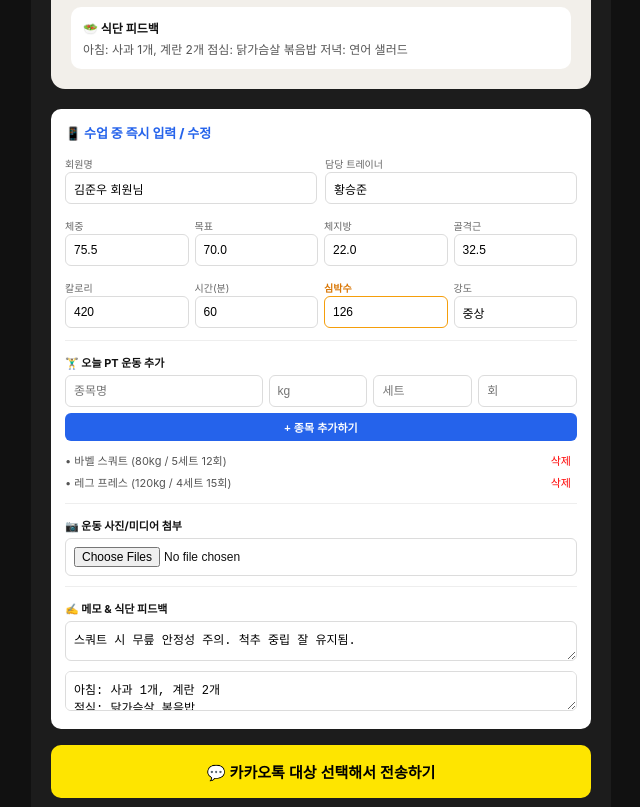
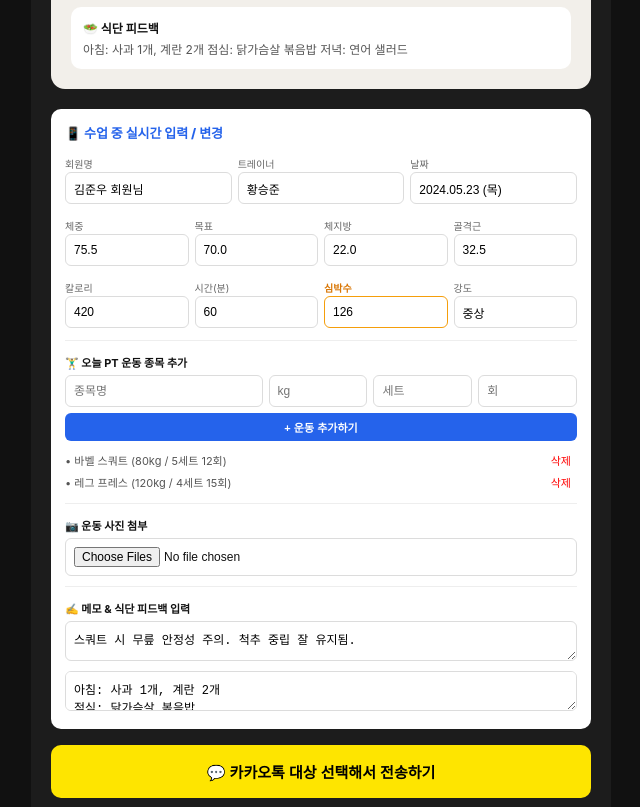
Before and after one commit to a33359003-spec/KIMJUNWOO, a React (Create React App) app: page / in a window 1280 px wide. Shown: the part 520-1327 px from the top of the page, without its empty margins (319-959 px from the left). Built offline with nearby package versions, Linux system fonts and the light colour scheme.

Commit message:
Restore all sections: exercises, diet, photo upload, memo, heart rate, kakao share

```diff
--- a/src/App.js
+++ b/src/App.js
@@ -18,10 +18,9 @@ function App() {
   const [avgHeartRate, setAvgHeartRate] = useState('126');
   const [intensity, setIntensity] = useState('중상');
 
-  // 3. 메모 및 식단
+  // 3. 메모 및 식단 피드백
   const [trainerMemo, setTrainerMemo] = useState('스쿼트 시 무릎 안정성 주의. 척추 중립 잘 유지됨.');
   const [dietMemo, setDietMemo] = useState('아침: 사과 1개, 계란 2개\n점심: 닭가슴살 볶음밥\n저녁: 연어 샐러드');
-  const [monthlyCheck, setMonthlyCheck] = useState('출석 및 식단 준수 상태 매우 양호함!');
 
   // 4. 운동 종목 목록
   const [exercises, setExercises] = useState([
@@ -59,12 +58,12 @@ function App() {
     });
   };
 
-  // 💬 카카오톡 공유 (수치, 종목, 메모 포함 전송)
+  // 💬 카카오톡 공유 (대화상대 선택)
   const handleShareToKakao = async () => {
     const exText = exercises.map(ex => `• ${ex.name}: ${ex.weight}kg / ${ex.sets}세트 ${ex.reps}회`).join('\n');
     const shareData = {
       title: `${memberName} PT 리포트`,
-      text: `[PREMIUM PT 리포트]\n👤 회원명: ${memberName}\n📅 날짜: ${date}\n\n📊 [운동 요약]\n🔥 ${calories}kcal | 🕒 ${duration}분 | ❤️ 심박수: ${avgHeartRate}bpm | 강도: ${intensity}\n\n🏋️‍♂️ [수행 운동]\n${exText}\n\n✍️ [트레이너 메모]\n${trainerMemo}\n\n오늘도 수고하셨습니다! 👍`
+      text: `[PREMIUM PT 리포트]\n👤 회원명: ${memberName}\n📅 날짜: ${date}\n\n📊 [운동 요약]\n🔥 ${calories}kcal | 🕒 ${duration}분 | ❤️ 심박수: ${avgHeartRate}bpm | 강도: ${intensity}\n\n🏋️‍♂️ [수행 운동]\n${exText}\n\n✍️ [트레이너 메모]\n${trainerMemo}\n\n🥗 [식단 피드백]\n${dietMemo}\n\n오늘도 수고하셨습니다! 👍`
     };
 
     if (navigator.share) {
@@ -79,14 +78,14 @@ function App() {
     }
   };
 
-  // 📂 PNG 이미지 생성 및 저장
+  // 📂 PNG 이미지 생성 및 다운로드
   const handleGenerateAndDownloadPng = () => {
     const canvas = canvasRef.current;
     if (!canvas) return;
 
     const ctx = canvas.getContext('2d');
     canvas.width = 540;
-    canvas.height = 850;
+    canvas.height = 900;
 
     ctx.fillStyle = '#f2efea';
     ctx.fillRect(0, 0, canvas.width, canvas.height);
@@ -101,26 +100,26 @@ function App() {
 
     // 신체 수치 카드
     ctx.fillStyle = '#ffffff';
-    ctx.beginPath(); ctx.roundRect(28, 90, 484, 70, 10); ctx.fill();
-    ctx.fillStyle = '#111111'; ctx.font = 'bold 13px -apple-system, sans-serif';
-    ctx.fillText(`체중: ${weight}kg (목표: ${targetWeight}kg) | 체지방: ${bodyFat}% | 골격근: ${muscle}kg`, 42, 130);
+    ctx.beginPath(); ctx.roundRect(28, 90, 484, 60, 10); ctx.fill();
+    ctx.fillStyle = '#111111'; ctx.font = 'bold 12px -apple-system, sans-serif';
+    ctx.fillText(`체중: ${weight}kg (목표: ${targetWeight}kg) | 체지방: ${bodyFat}% | 골격근: ${muscle}kg`, 42, 125);
 
     // 운동 요약 박스
     ctx.fillStyle = '#ffffff';
-    ctx.beginPath(); ctx.roundRect(28, 170, 484, 60, 10); ctx.fill();
-    ctx.fillStyle = '#111111'; ctx.font = 'bold 13px -apple-system, sans-serif';
-    ctx.fillText(`🔥 ${calories} kcal  |  🕒 ${duration} 분  |  ❤️ 심박수: ${avgHeartRate} bpm  |  📊 강도: ${intensity}`, 42, 205);
+    ctx.beginPath(); ctx.roundRect(28, 160, 484, 60, 10); ctx.fill();
+    ctx.fillStyle = '#111111'; ctx.font = 'bold 12px -apple-system, sans-serif';
+    ctx.fillText(`🔥 ${calories} kcal  |  🕒 ${duration} 분  |  ❤️ 심박수: ${avgHeartRate} bpm  |  📊 강도: ${intensity}`, 42, 195);
 
-    // 운동 기록
-    ctx.fillStyle = '#111111'; ctx.font = 'bold 15px -apple-system, sans-serif';
-    ctx.fillText('오늘 수행한 운동', 28, 260);
+    // 수행 운동
+    ctx.fillStyle = '#111111'; ctx.font = 'bold 14px -apple-system, sans-serif';
+    ctx.fillText('오늘 수행한 운동', 28, 245);
 
-    let startY = 280;
+    let startY = 260;
     exercises.forEach((ex) => {
-      ctx.fillStyle = '#ffffff'; ctx.beginPath(); ctx.roundRect(28, startY, 484, 40, 8); ctx.fill();
-      ctx.fillStyle = '#111111'; ctx.font = 'bold 13px -apple-system, sans-serif';
-      ctx.fillText(`• ${ex.name} - ${ex.weight}kg / ${ex.sets}세트 ${ex.reps}회`, 42, startY + 25);
-      startY += 50;
+      ctx.fillStyle = '#ffffff'; ctx.beginPath(); ctx.roundRect(28, startY, 484, 36, 8); ctx.fill();
+      ctx.fillStyle = '#111111'; ctx.font = '12px -apple-system, sans-serif';
+      ctx.fillText(`• ${ex.name} - ${ex.weight}kg / ${ex.sets}세트 ${ex.reps}회`, 42, startY + 22);
+      startY += 44;
     });
 
     // 다운로드
@@ -141,17 +140,17 @@ function App() {
 
         <canvas ref={canvasRef} style={{ display: 'none' }} />
 
-        {/* 상단 타이틀 */}
+        {/* 헤더 */}
         <div style={{ borderBottom: '1px solid #333333', paddingBottom: '12px', marginBottom: '20px' }}>
           <span style={{ fontSize: '11px', color: '#d4af37', fontWeight: '800' }}>PREMIUM PT REPORT</span>
           <h1 style={{ fontSize: '22px', fontWeight: '800', margin: '4px 0', color: '#ffffff' }}>VIP 퍼스널 트레이닝 리포트</h1>
         </div>
 
-        {/* 메인 리포트 카드 (크림색 테마) */}
+        {/* 상단 메인 리포트 카드 (크림색 테마) */}
         <div style={{ backgroundColor: '#f2efea', borderRadius: '14px', padding: '20px', color: '#111111' }}>
           <h2 style={{ fontSize: '16px', fontWeight: '800', marginBottom: '12px' }}>🏋️‍♂️ {memberName} PT 리포트</h2>
 
-          {/* 신체 기록표 */}
+          {/* 신체 기록 */}
           <div style={{ backgroundColor: '#ffffff', borderRadius: '10px', padding: '12px', marginBottom: '10px' }}>
             <div style={{ fontSize: '12px', fontWeight: 'bold', marginBottom: '4px' }}>📊 현재 신체 기록표</div>
             <div style={{ fontSize: '12px', color: '#444' }}>
@@ -159,7 +158,7 @@ function App() {
             </div>
           </div>
 
-          {/* 오늘의 운동 요약 (심박수 포함) */}
+          {/* 운동 요약 (심박수 포함) */}
           <div style={{ backgroundColor: '#ffffff', borderRadius: '10px', padding: '12px', marginBottom: '10px' }}>
             <div style={{ fontSize: '12px', fontWeight: 'bold', marginBottom: '4px' }}>🔥 오늘의 운동 요약</div>
             <div style={{ fontSize: '12px', color: '#444' }}>
@@ -177,7 +176,7 @@ function App() {
             ))}
           </div>
 
-          {/* 사진 목록 */}
+          {/* 첨부 사진 */}
           {images.length > 0 && (
             <div style={{ backgroundColor: '#ffffff', borderRadius: '10px', padding: '12px', marginBottom: '10px' }}>
               <div style={{ fontSize: '12px', fontWeight: 'bold', marginBottom: '6px' }}>📸 첨부된 운동 사진</div>
@@ -189,7 +188,7 @@ function App() {
             </div>
           )}
 
-          {/* 트레이너 메모 & 식단 */}
+          {/* 메모 & 식단 */}
           <div style={{ backgroundColor: '#ffffff', borderRadius: '10px', padding: '12px', marginBottom: '10px', fontSize: '12px' }}>
             <div style={{ fontWeight: 'bold', marginBottom: '4px' }}>✍️ 트레이너 메모</div>
             <div style={{ color: '#555', whitespace: 'pre-wrap' }}>{trainerMemo}</div>
@@ -201,23 +200,27 @@ function App() {
           </div>
         </div>
 
-        {/* 📱 수업 중 실시간 입력창 (모든 기능 탑재) */}
+        {/* 📱 수업 중 하단 실시간 입력창 (모든 기능 탑재) */}
         <div style={{ backgroundColor: '#ffffff', borderRadius: '10px', padding: '14px', marginTop: '20px', color: '#111' }}>
-          <h4 style={{ fontSize: '13px', fontWeight: '800', margin: '0 0 10px 0', color: '#2563eb' }}>📱 수업 중 즉시 입력 / 수정</h4>
+          <h4 style={{ fontSize: '13px', fontWeight: '800', margin: '0 0 10px 0', color: '#2563eb' }}>📱 수업 중 실시간 입력 / 변경</h4>
 
-          {/* 1. 기본 정보 수정 */}
-          <div style={{ display: 'grid', gridTemplateColumns: '1fr 1fr', gap: '8px', marginBottom: '10px' }}>
+          {/* 기본 정보 */}
+          <div style={{ display: 'grid', gridTemplateColumns: '1fr 1fr 1fr', gap: '6px', marginBottom: '10px' }}>
             <div>
               <label style={{ fontSize: '10px', color: '#666' }}>회원명</label>
               <input type="text" value={memberName} onChange={(e) => setMemberName(e.target.value)} style={inputStyle} />
             </div>
             <div>
-              <label style={{ fontSize: '10px', color: '#666' }}>담당 트레이너</label>
+              <label style={{ fontSize: '10px', color: '#666' }}>트레이너</label>
               <input type="text" value={trainerName} onChange={(e) => setTrainerName(e.target.value)} style={inputStyle} />
+            </div>
+            <div>
+              <label style={{ fontSize: '10px', color: '#666' }}>날짜</label>
+              <input type="text" value={date} onChange={(e) => setDate(e.target.value)} style={inputStyle} />
             </div>
           </div>
 
-          {/* 2. 신체 수치 & 운동 수치 (심박수 포함) */}
+          {/* 신체 & 운동 수치 */}
           <div style={{ display: 'grid', gridTemplateColumns: '1fr 1fr 1fr 1fr', gap: '6px', marginBottom: '10px' }}>
             <div><label style={{ fontSize: '10px', color: '#666' }}>체중</label><input type="text" value={weight} onChange={(e) => setWeight(e.target.value)} style={inputStyle} /></div>
             <div><label style={{ fontSize: '10px', color: '#666' }}>목표</label><input type="text" value={targetWeight} onChange={(e) => setTargetWeight(e.target.value)} style={inputStyle} /></div>
@@ -232,18 +235,17 @@ function App() {
             <div><label style={{ fontSize: '10px', color: '#666' }}>강도</label><input type="text" value={intensity} onChange={(e) => setIntensity(e.target.value)} style={inputStyle} /></div>
           </div>
 
-          {/* 3. 종목 추가하기 */}
+          {/* 종목 추가 */}
           <div style={{ borderTop: '1px solid #eee', paddingTop: '10px', marginBottom: '10px' }}>
-            <label style={{ fontSize: '11px', fontWeight: 'bold', color: '#111' }}>🏋️‍♂️ 오늘 PT 운동 추가</label>
+            <label style={{ fontSize: '11px', fontWeight: 'bold', color: '#111' }}>🏋️‍♂️ 오늘 PT 운동 종목 추가</label>
             <div style={{ display: 'grid', gridTemplateColumns: '2fr 1fr 1fr 1fr', gap: '6px', marginTop: '4px' }}>
               <input type="text" placeholder="종목명" value={newExName} onChange={(e) => setNewExName(e.target.value)} style={inputStyle} />
               <input type="text" placeholder="kg" value={newExWeight} onChange={(e) => setNewExWeight(e.target.value)} style={inputStyle} />
               <input type="text" placeholder="세트" value={newExSets} onChange={(e) => setNewExSets(e.target.value)} style={inputStyle} />
               <input type="text" placeholder="회" value={newExReps} onChange={(e) => setNewExReps(e.target.value)} style={inputStyle} />
             </div>
-            <button onClick={handleAddExercise} style={{ width: '100%', marginTop: '6px', padding: '6px', backgroundColor: '#2563eb', color: '#fff', border: 'none', borderRadius: '6px', fontSize: '11px', fontWeight: 'bold', cursor: 'pointer' }}>+ 종목 추가하기</button>
+            <button onClick={handleAddExercise} style={{ width: '100%', marginTop: '6px', padding: '6px', backgroundColor: '#2563eb', color: '#fff', border: 'none', borderRadius: '6px', fontSize: '11px', fontWeight: 'bold', cursor: 'pointer' }}>+ 운동 추가하기</button>
 
-            {/* 현재 등록된 종목 삭제 리스트 */}
             <div style={{ marginTop: '8px' }}>
               {exercises.map((ex, i) => (
                 <div key={i} style={{ display: 'flex', justifyContent: 'space-between', alignItems: 'center', fontSize: '11px', color: '#555', padding: '2px 0' }}>
@@ -254,21 +256,21 @@ function App() {
             </div>
           </div>
 
-          {/* 4. 사진 추가 */}
+          {/* 사진 파일 선택 */}
           <div style={{ borderTop: '1px solid #eee', paddingTop: '10px', marginBottom: '10px' }}>
-            <label style={{ fontSize: '11px', fontWeight: 'bold', color: '#111' }}>📷 운동 사진/미디어 첨부</label>
+            <label style={{ fontSize: '11px', fontWeight: 'bold', color: '#111' }}>📷 운동 사진 첨부</label>
             <input type="file" accept="image/*" multiple onChange={handleImageUpload} style={{ ...inputStyle, marginTop: '4px' }} />
           </div>
 
-          {/* 5. 메모 작성 */}
+          {/* 메모 및 식단 작성 */}
           <div style={{ borderTop: '1px solid #eee', paddingTop: '10px' }}>
-            <label style={{ fontSize: '11px', fontWeight: 'bold', color: '#111' }}>✍️ 메모 & 식단 피드백</label>
+            <label style={{ fontSize: '11px', fontWeight: 'bold', color: '#111' }}>✍️ 메모 & 식단 피드백 입력</label>
             <textarea value={trainerMemo} onChange={(e) => setTrainerMemo(e.target.value)} placeholder="트레이너 메모" style={{ ...inputStyle, height: '40px', marginTop: '4px', marginBottom: '6px' }} />
             <textarea value={dietMemo} onChange={(e) => setDietMemo(e.target.value)} placeholder="식단 피드백" style={{ ...inputStyle, height: '40px' }} />
           </div>
         </div>
 
-        {/* 전송 및 저장 버튼 */}
+        {/* 카카오톡 공유 & 이미지 저장 버튼 */}
         <button
           type="button"
           onClick={handleShareToKakao}
```
